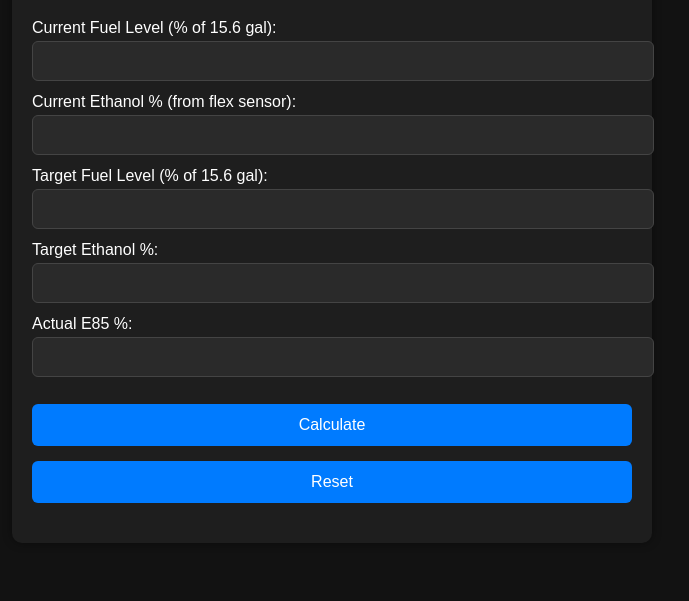
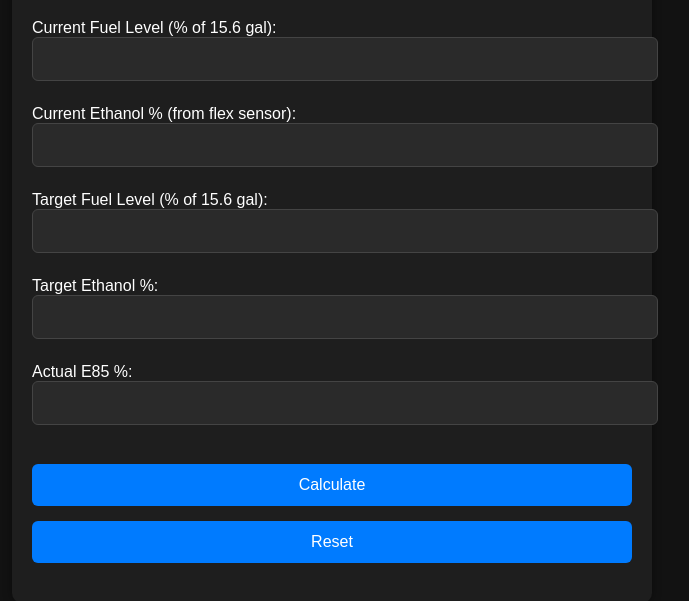
Before and after one commit to NiruBRG/e85-mix, a plain HTML site: page index.html in a window 1280 px wide. Shown: the part 109-710 px from the top of the page, without its empty margins (308-997 px from the left). Drawn offline with Linux system fonts and the light colour scheme.

Commit message:
Add files via upload

```diff
--- a/index.html
+++ b/index.html
@@ -30,17 +30,21 @@
     }
     form label {
       display: block;
-      margin: 12px 0;
+      margin-bottom: 8px;
+      font-weight: normal;
+    }
+    form input {
+      margin-bottom: 16px;
     }
     input {
       width: 100%;
-      padding: 10px;
+      padding: 12px;
       font-size: 16px;
       background: #2a2a2a;
       color: #ffffff;
       border: 1px solid #444;
       border-radius: 6px;
-      margin-top: 4px;
+
     }
     button {
       width: 100%;
```
